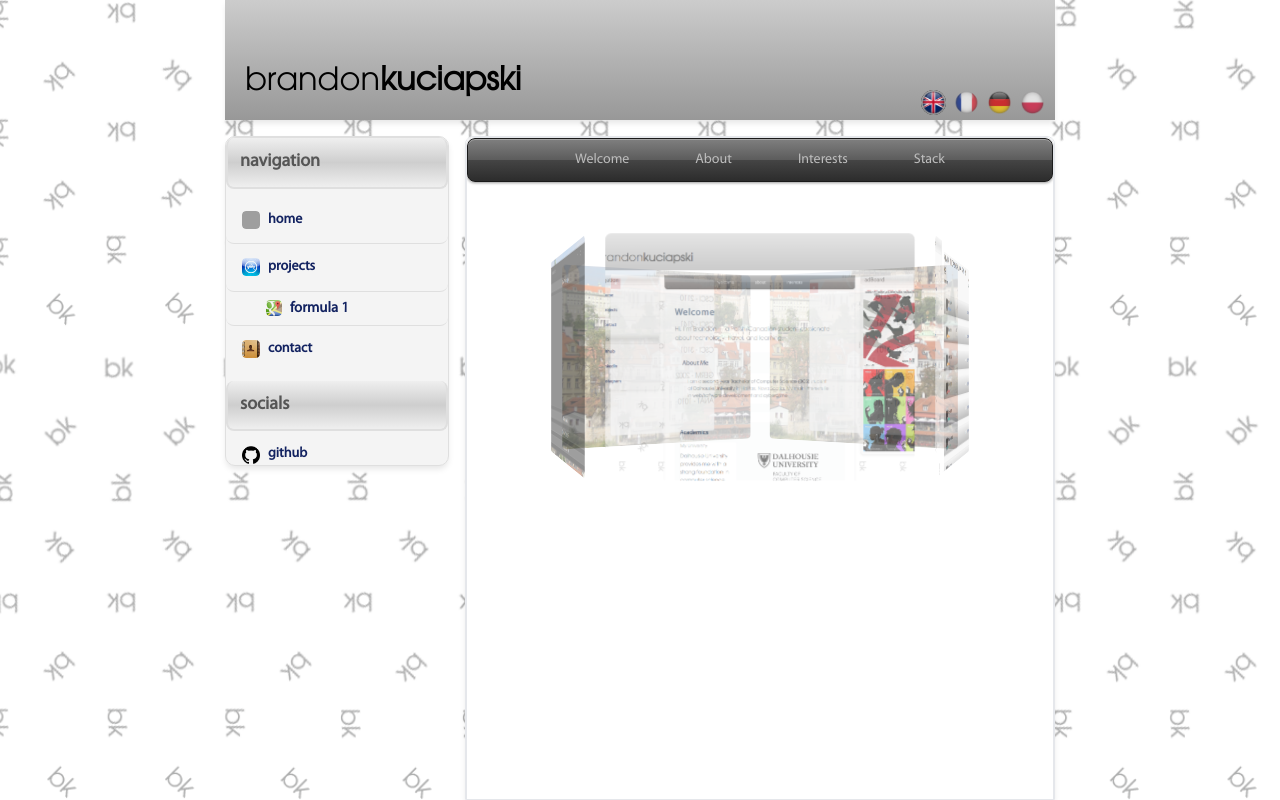
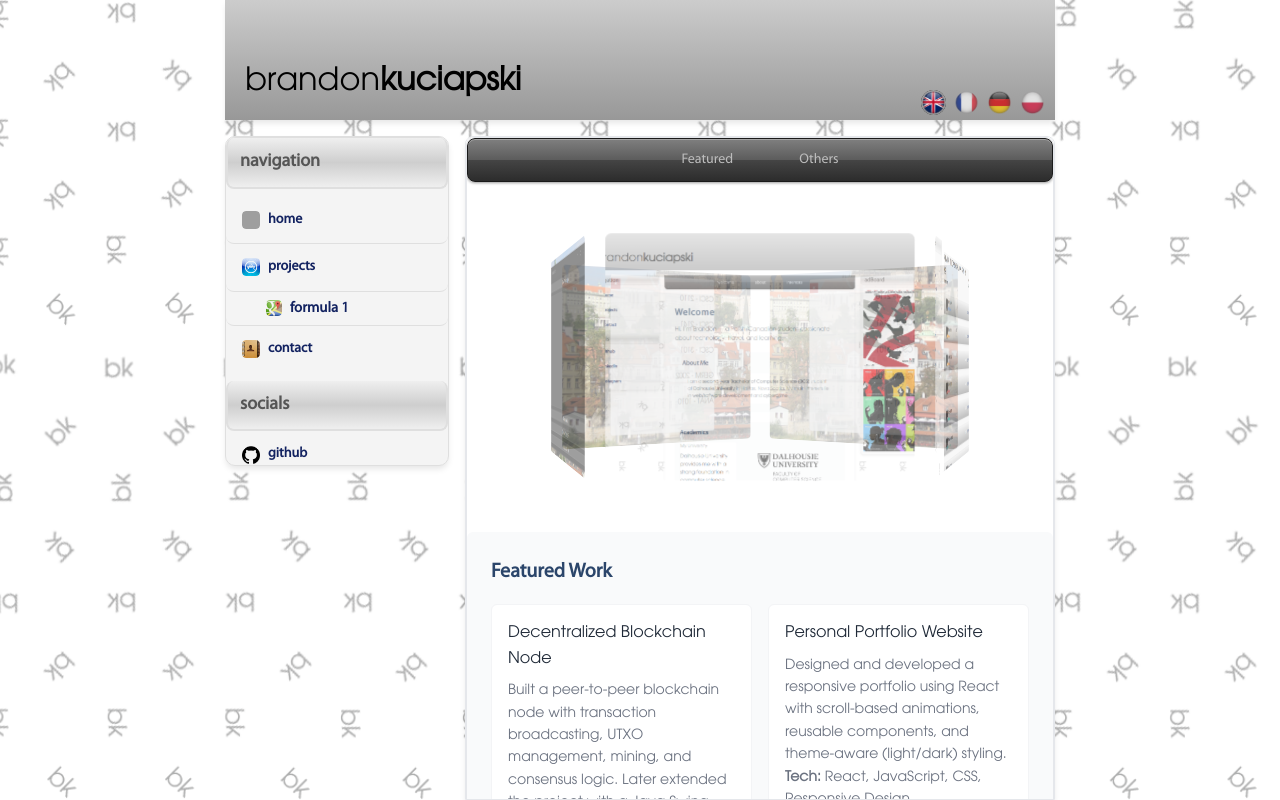
Before and after one commit to Huzarzy1/huzarzycom, a React (Create React App) app: page /Projects in a window 1280 px wide. Built offline with nearby package versions, Linux system fonts and the light colour scheme; grey boxes are pictures that could not be loaded.

Commit message:
added project content

```diff
--- a/src/i18n/de.json
+++ b/src/i18n/de.json
@@ -12,7 +12,9 @@
       "welcome": "Willkommen",
       "about": "Über mich",
       "interests": "Interessen",
-      "stack": "Tech Stack"
+      "stack": "Tech Stack",
+      "featured": "Vorgestellt",
+      "others": "Andere"
     },
     "welcome": {
       "title": "Willkommen",
@@ -71,6 +73,6 @@
         "description1": "Networking und Zusammenarbeit gehören zu meinen Lieblingsteilen in Technik und Lernen. Ob es um die Diskussion einer Programmieraufgabe geht, ich plaudere gerne.",
         "description2": "Wenn Sie möchten, können Sie mir auch eine Nachricht über Social Media senden oder diese Seite einfach bookmarken und jederzeit Kontakt aufnehmen. Die linke Navbar ist Ihr Zugang, um in Verbindung zu bleiben!"
       },
-      "footer": "© 2025 Brandon Kuciapski. huzarzycom"
+      "footer": "© 2026 Brandon Kuciapski. huzarzycom"
     }
 }
--- a/src/i18n/en.json
+++ b/src/i18n/en.json
@@ -12,7 +12,9 @@
       "welcome": "Welcome",
       "about": "About",
       "interests": "Interests",
-      "stack": "Stack"
+      "stack": "Stack",
+      "featured": "Featured",
+      "others": "Others"
     },
     "welcome": {
       "title": "Welcome",
@@ -71,6 +73,6 @@
         "description1": "Networking and collaboration are some of my favorite parts of tech and learning. Whether it’s discussing a programming challenge, I’m always happy to chat.",
         "description2": "If you’d like, you can also drop me a message on social media, or just bookmark this page and reach out anytime. The left-hand navbar is your gateway to staying in touch!"
       },
-      "footer": "© 2025 Brandon Kuciapski. huzarzycom"
+      "footer": "© 2026 Brandon Kuciapski. huzarzycom"
     }
 }
--- a/src/i18n/fr.json
+++ b/src/i18n/fr.json
@@ -12,7 +12,9 @@
       "welcome": "Accueil",
       "about": "À propos",
       "interests": "Intérêts",
-      "stack": "Stack Tech"
+      "stack": "Stack Tech",
+      "featured": "Projets en vedette",
+      "others": "Autres projets"
     },
     "welcome": {
       "title": "Bienvenue",
@@ -71,6 +73,6 @@
         "description1": "Le networking et la collaboration sont parmi mes aspects préférés de la tech et de l’apprentissage. Que ce soit pour discuter d’un défi de programmation, je suis toujours heureux de discuter.",
         "description2": "Si vous le souhaitez, vous pouvez également m’envoyer un message sur les réseaux sociaux, ou simplement mettre cette page en favori et me contacter à tout moment. La barre de navigation à gauche est votre passerelle pour rester en contact !"
       },
-      "footer": "© 2025 Brandon Kuciapski. huzarzycom"
+      "footer": "© 2026 Brandon Kuciapski. huzarzycom"
     }
 }
--- a/src/i18n/pl.json
+++ b/src/i18n/pl.json
@@ -12,7 +12,9 @@
       "welcome": "Witaj",
       "about": "O mnie",
       "interests": "Zainteresowania",
-      "stack": "Tech Stack"
+      "stack": "Tech Stack",
+      "featured": "Wyróżniony",
+      "others": "Inni"
     },
     "welcome": {
       "title": "Witaj",
@@ -71,6 +73,6 @@
         "description1": "Networking i współpraca to jedne z moich ulubionych aspektów technologii i nauki. Chętnie porozmawiam o wyzwaniu programistycznym lub projekcie.",
         "description2": "Jeśli chcesz, możesz także wysłać mi wiadomość w mediach społecznościowych lub po prostu dodać tę stronę do zakładek i skontaktować się w dowolnym momencie. Lewy pasek nawigacyjny to Twoja brama do pozostania w kontakcie!"
       },
-      "footer": "© 2025 Brandon Kuciapski. huzarzycom"
+      "footer": "© 2026 Brandon Kuciapski. huzarzycom"
     }
 }
--- a/src/pages/Formula1.jsx
+++ b/src/pages/Formula1.jsx
@@ -202,7 +202,7 @@
           </div>
 
           <footer className="footer">
-            <p>© 2025 Brandon Kuciapski. huzarzy<span className="bold">com</span></p>
+            <p>© 2026 Brandon Kuciapski. huzarzy<span className="bold">com</span></p>
           </footer>
         </div>
       </div>
--- a/src/pages/Home.jsx
+++ b/src/pages/Home.jsx
@@ -136,7 +136,7 @@
           </div>
 
           <footer className="footer">
-            <p>© 2025 Brandon Kuciapski. huzarzy<span className="bold">com</span></p>
+            <p>© 2026 Brandon Kuciapski. huzarzy<span className="bold">com</span></p>
           </footer>
 
         </div>
--- a/src/pages/Projects.jsx
+++ b/src/pages/Projects.jsx
@@ -112,17 +112,17 @@
       <nav className="top-navbar">
         <ul>
           <li>
-            <a href="#welcome">{t("navbar.welcome")}</a>
+            <a href="#featured">{t("navbar.featured")}</a>
           </li>
           <li>
-            <a href="#section1">{t("navbar.about")}</a>
+            <a href="#other-projects">{t("navbar.others")}</a>
           </li>
-          <li>
+          {/* <li>
             <a href="#section2">{t("navbar.interests")}</a>
           </li>
           <li>
             <a href="#section3">{t("navbar.stack")}</a>
-          </li>
+          </li> */}
         </ul>
       </nav>
 
@@ -136,13 +136,92 @@
               </div>
             </div>
           </div>
+
+            <div className="content-sections">
+
+                {/* Featured Projects */}
+                <div className="fade-section content-section" id="featured-projects">
+                <h3 className="section-title">Featured Work</h3>
+
+                <div className="content-grid" id="featured">
+                    {/* Project 1 */}
+                    <div className="content-card">
+                    <h4 className="item-title">Decentralized Blockchain Node</h4>
+                    <p className="item-description">
+                        Built a peer-to-peer blockchain node with transaction broadcasting, UTXO management,
+                        mining, and consensus logic. Later extended the project with a Java Swing GUI to
+                        visualize node state and interact with the network.
+                    </p>
+                    <p className="item-description">
+                        <strong>Tech:</strong> Java, Networking (Sockets), Cryptography, Swing
+                    </p>
+                    </div>
+
+                    {/* Project 2 */}
+                    <div className="content-card">
+                    <h4 className="item-title">Personal Portfolio Website</h4>
+                    <p className="item-description">
+                        Designed and developed a responsive portfolio using React with scroll-based animations,
+                        reusable components, and theme-aware (light/dark) styling.
+                    </p>
+                    <p className="item-description">
+                        <strong>Tech:</strong> React, JavaScript, CSS, Responsive Design
+                    </p>
+                    </div>
+                </div>
+                </div>
+
+                {/* Additional Projects */}
+                <div className="fade-section content-section" id="other-projects">
+                <h3 className="section-title">Other Projects</h3>
+
+                <div className="content-list">
+                    <div className="content-item">
+                    <h4 className="item-title">Formula 1 Live Standings App</h4>
+                    <p className="item-description">
+                        Built a React-based web app that displays live Formula 1 standings using external APIs,
+                        with protected routes behind an authentication system.
+                    </p>
+                    </div>
+
+                    <div className="content-item">
+                    <h4 className="item-title">Brightspace Assignment Scraper</h4>
+                    <p className="item-description">
+                        Designed a concept for a Raspberry Pi–hosted service that aggregates course deadlines
+                        from Brightspace and outputs them into a continuously updating local dashboard.
+                    </p>
+                    </div>
+
+                    <div className="content-item">
+                    <h4 className="item-title">DualShock 3 Driver Exploration</h4>
+                    <p className="item-description">
+                        Researched and prototyped components of a custom Windows driver for the DualShock 3
+                        controller to better understand USB, HID, and driver-level interactions.
+                    </p>
+                    </div>
+                </div>
+                </div>
+
+                {/* Philosophy / Closing */}
+                <div className="fade-section content-section" id="projects-closing">
+                <h3 className="section-title">How I Build</h3>
+                <div className="content-item">
+                    <p className="item-description">
+                    I prioritize clarity, maintainability, and understanding how systems work under the hood.
+                    I’m most interested in projects that expose real-world constraints—networking, security,
+                    data flow, and user experience.
+                    </p>
+                </div>
+                </div>
+
         </div>
+        </div>
+      </main>
 
-        <footer className="footer">
-            <p>© 2025 Brandon Kuciapski. huzarzy<span className="bold">com</span></p>
-        </footer>
+    <footer className="footer">
+        <p>© 2026 Brandon Kuciapski. huzarzy<span className="bold">com</span></p>
+    </footer>
 
-      </main>
     </div>
   );
 }
--- a/src/styles/Projects.css
+++ b/src/styles/Projects.css
@@ -22,6 +22,7 @@
 
 .carousel-container {
   padding-top: 75px;
+  padding-bottom: 75px;
   display: flex;
   justify-content: center;
   align-items: center;
```
